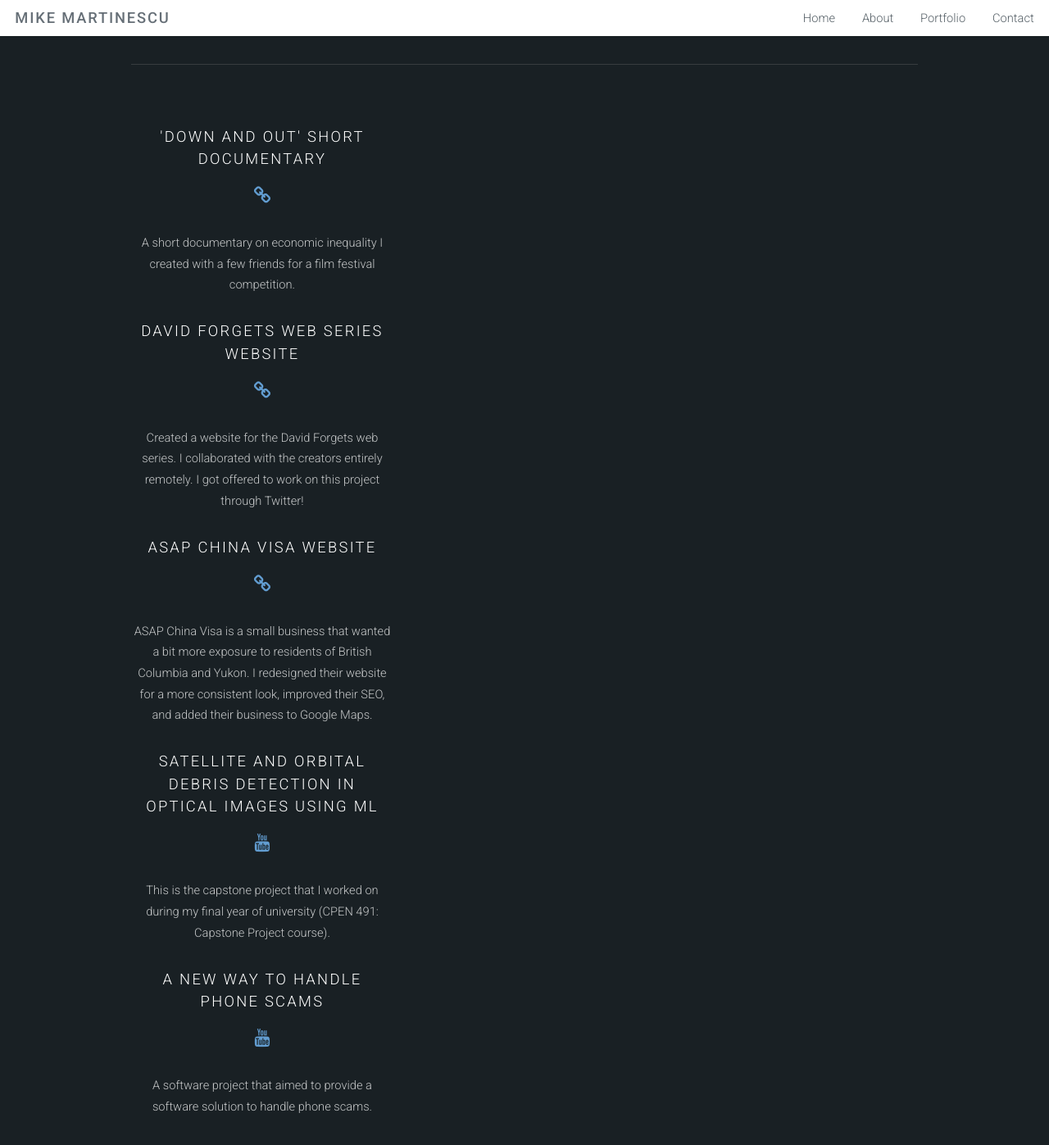
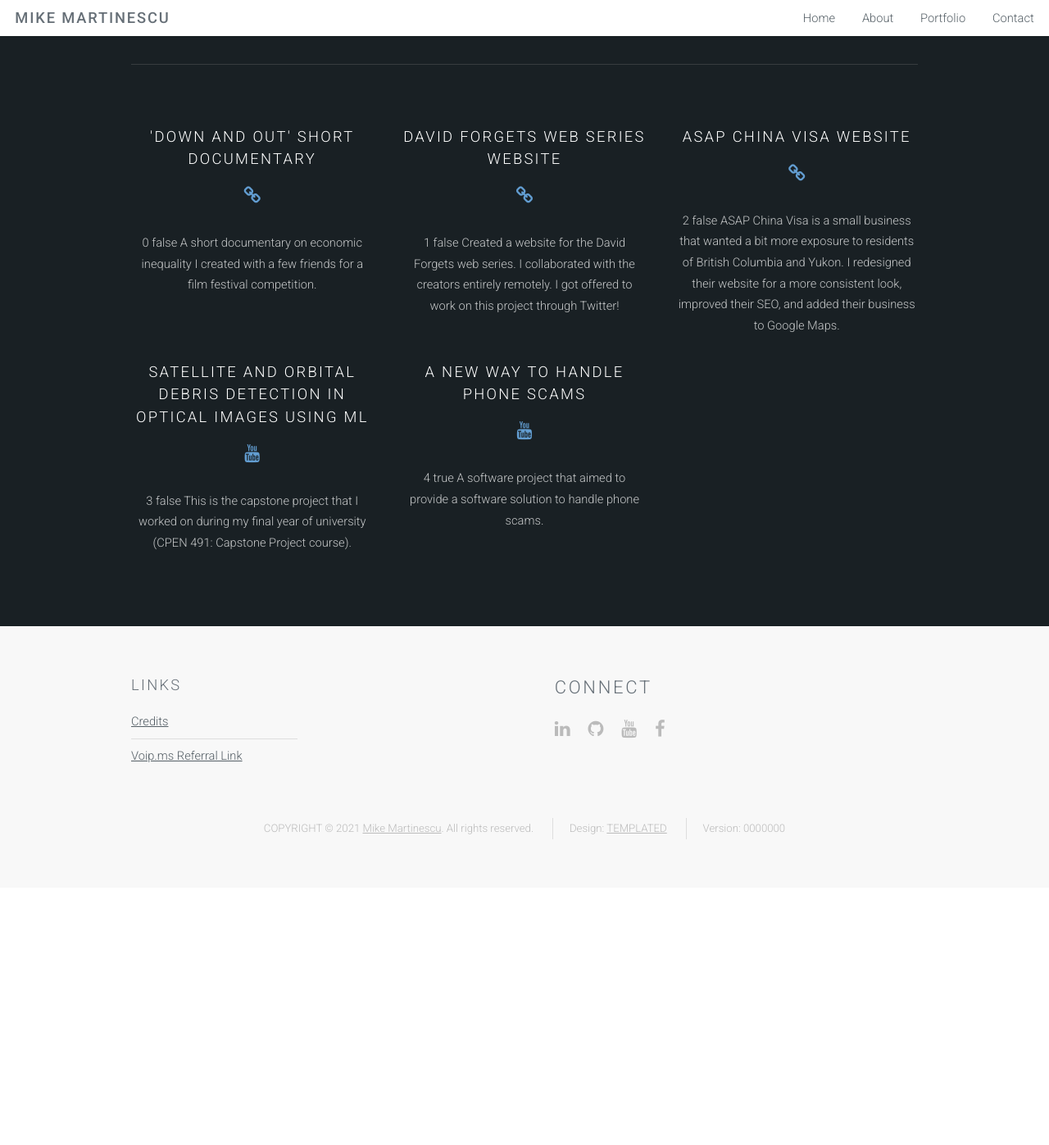
Before and after one commit to mikeym88/mikeym88.github.io, a Jekyll site: the page built from portfolio.html, in a window 1280 px wide and 1400 px high, scrolled down 382 px. Shown: the top 1397 px of the window at 82% size. Built offline with Jekyll 4.4.1, drawn with Linux system fonts in a browser that asks for light colours; after the commit the page ends 1465 px from its top, so only the background shows below that.

Commit message:
Fix portfolio project layout

```diff
--- a/portfolio.html
+++ b/portfolio.html
@@ -38,12 +38,11 @@
 						</div>
 					</div>
 					<hr class="major" />
+                    {% assign counter = 0 %}
 					{% for p in site.data.projects %}
-                        {% assign div3 = forloop.counter0|divisibleby:3 %}
-						{% if div3 %}
-                        {% if forloop.counter0 > 0%}
-						</div>
-						{% endif %}
+                        {% assign newLine = counter | modulo: 3 %}
+                        {% if newLine == 0 %}
+                        {% if counter > 0%}</div>{% endif %}
 						<div class="row">
 						{% endif %}
 							<div class="4u">
@@ -60,13 +59,14 @@
 											<li><a href="{{ p.youtube }}" class="icon fa-youtube" target="_blank"></a></li>
 										{% endif %}
 									</ul>
-									<p>{{ p.description }}</p>
+									<p>{{ counter }} {{forloop.last}} {{ p.description }}</p>
 								</section>
 							</div>
-                        {% assign end = forloop.counter0 | divisibleby:3 %}
-						{% if end == false and forloop.last %}
+                        {% assign listEnd = counter | modulo: 3 %}
+						{% if forloop.last and listEnd > 0 %}
 						</div>
 						{% endif %}
+                        {% assign counter = counter | plus: 1 %}
 					{% endfor %}
 				</div>
 			</section>
```
